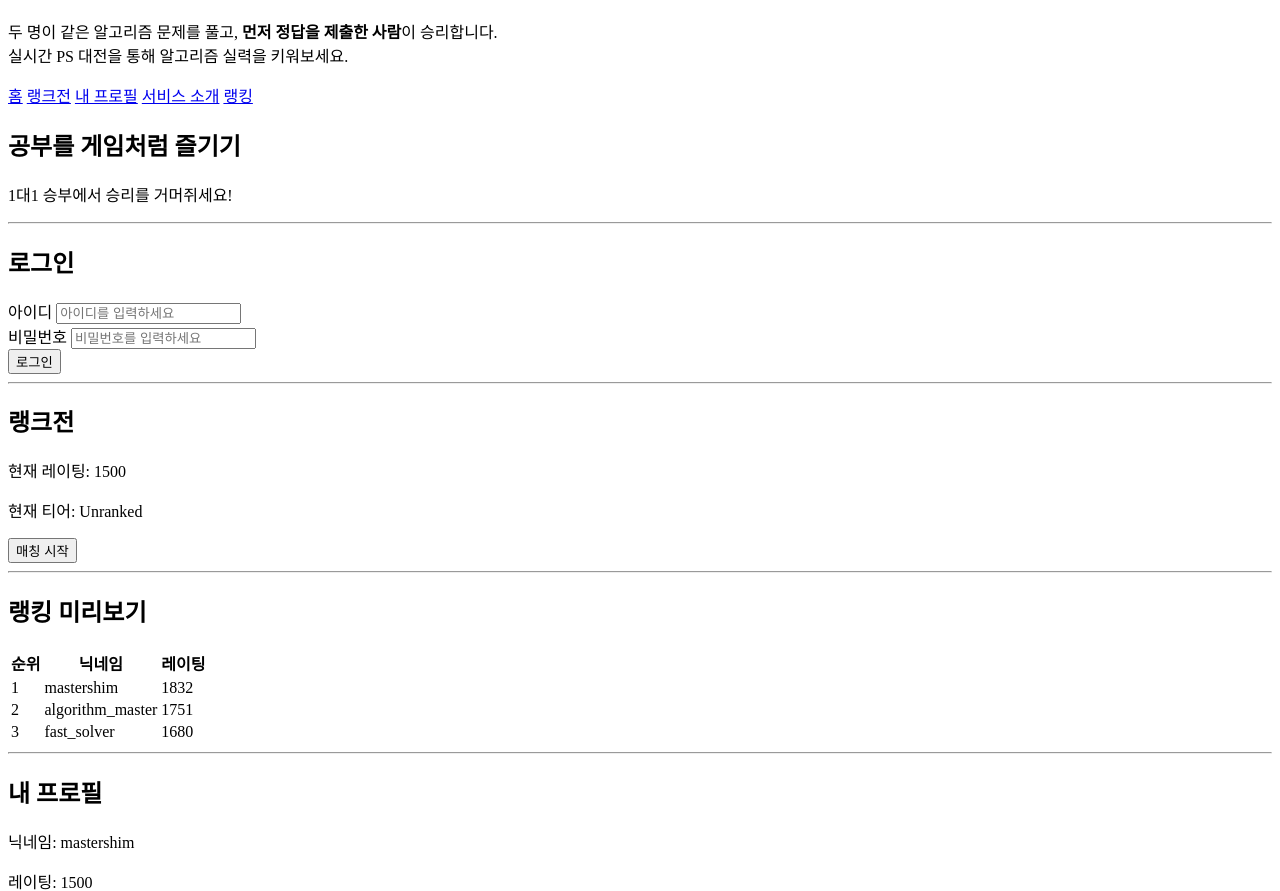
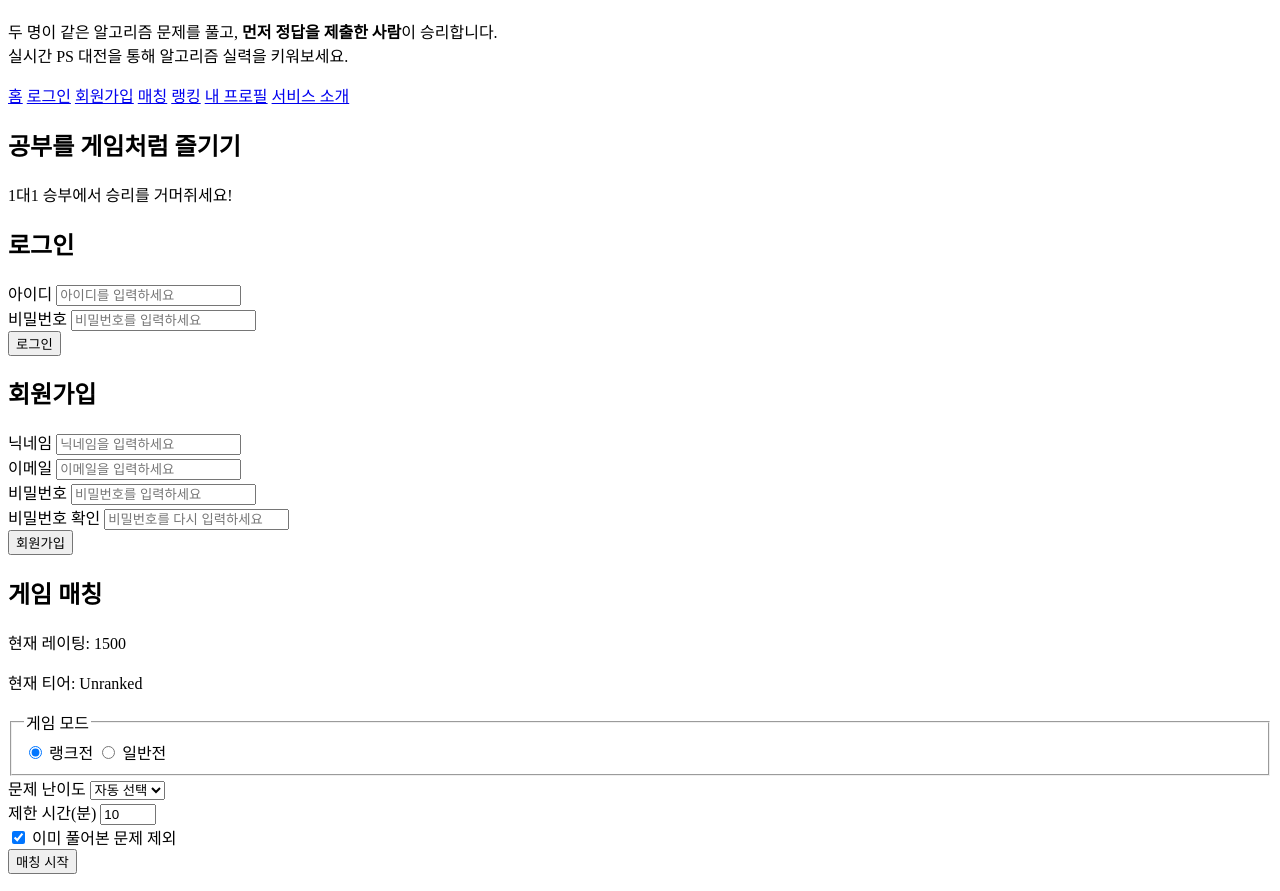
Before and after one commit to dhshim0105/ps-ranked, a plain HTML site: page index.html in a window 1280 px wide. Shown: the part 70-961 px from the top of the page. Drawn offline with Linux system fonts and the light colour scheme.

Commit message:
Improve forms and matching settings

```diff
--- a/index.html
+++ b/index.html
@@ -2,11 +2,10 @@
 <html lang="ko">
 <head>
     <meta charset="UTF-8">
-    <!-- title은 브라우저 탭에 보이는 제목-->
+    <meta name="viewport" content="width=device-width, initial-scale=1.0">
     <title>PS 맞짱</title>
 </head>
 <body>
-    <!-- h1은 페이지의 가장 중요한 큰 제목 -->
     <header>
         <h1>PS 맞짱</h1>
         <p>
@@ -14,12 +13,15 @@
             <strong>먼저 정답을 제출한 사람</strong>이 승리합니다.<br>
             실시간 PS 대전을 통해 알고리즘 실력을 키워보세요.
         </p>
+
         <nav>
             <a href="#hero">홈</a>
-            <a href="#match">랭크전</a>
+            <a href="#login">로그인</a>
+            <a href="#signup">회원가입</a>
+            <a href="#match">매칭</a>
+            <a href="#ranking-preview">랭킹</a>
             <a href="#profile">내 프로필</a>
             <a href="#service-info">서비스 소개</a>
-            <a href="#ranking-preview">랭킹</a>
         </nav>
     </header>
 
@@ -29,28 +31,29 @@
             <p>1대1 승부에서 승리를 거머쥐세요!</p>
         </section>
 
-        <hr>
-
         <section id="login" class="main-section">
             <h2>로그인</h2>
+
             <form>
-                <div>
-                    <label for="username">아이디</label>
+                <div class="form-group">
+                    <label for="login-username">아이디</label>
                     <input
-                        id="username"
+                        id="login-username"
                         name="username"
                         type="text"
                         placeholder="아이디를 입력하세요"
+                        required
                     >
                 </div>
 
-                <div>
-                    <label for="password">비밀번호</label>
+                <div class="form-group">
+                    <label for="login-password">비밀번호</label>
                     <input
-                        id="password"
+                        id="login-password"
                         name="password"
                         type="password"
                         placeholder="비밀번호를 입력하세요"
+                        required
                     >
                 </div>
 
@@ -58,26 +61,133 @@
             </form>
         </section>
 
-        <hr>
+        <section id="signup" class="main-section">
+            <h2>회원가입</h2>
 
-        <!--id는 개별 요소, class는 그룹 요소, span은 단위 요소-->
+            <form>
+                <div class="form-group">
+                    <label for="signup-nickname">닉네임</label>
+                    <input
+                        id="signup-nickname"
+                        name="nickname"
+                        type="text"
+                        placeholder="닉네임을 입력하세요"
+                        required
+                    >
+                </div>
+
+                <div class="form-group">
+                    <label for="signup-email">이메일</label>
+                    <input
+                        id="signup-email"
+                        name="email"
+                        type="email"
+                        placeholder="이메일을 입력하세요"
+                        required
+                    >
+                </div>
+
+                <div class="form-group">
+                    <label for="signup-password">비밀번호</label>
+                    <input
+                        id="signup-password"
+                        name="password"
+                        type="password"
+                        placeholder="비밀번호를 입력하세요"
+                        required
+                    >
+                </div>
+
+                <div class="form-group">
+                    <label for="signup-password-confirm">비밀번호 확인</label>
+                    <input
+                        id="signup-password-confirm"
+                        name="password-confirm"
+                        type="password"
+                        placeholder="비밀번호를 다시 입력하세요"
+                        required
+                    >
+                </div>
+
+                <button type="submit">회원가입</button>
+            </form>
+        </section>
+
+        <!-- id는 특정 요소 식별, class는 공통 그룹, span은 문장 안 일부를 묶는 태그 -->
         <section id="match" class="main-section">
-            <h2>랭크전</h2>
+            <h2>게임 매칭</h2>
 
             <div class="player-info">
                 <p>현재 레이팅: <span class="rating">1500</span></p>
                 <p>현재 티어: <span class="tier">Unranked</span></p>
             </div>
 
-            <button type="button">매칭 시작</button>
+            <form>
+                <fieldset>
+                    <legend>게임 모드</legend>
+
+                    <input
+                        type="radio"
+                        id="ranked"
+                        name="game-mode"
+                        value="ranked"
+                        checked
+                    >
+                    <label for="ranked">랭크전</label>
+
+                    <input
+                        type="radio"
+                        id="normal"
+                        name="game-mode"
+                        value="normal"
+                    >
+                    <label for="normal">일반전</label>
+                </fieldset>
+
+                <div class="form-group">
+                    <label for="difficulty">문제 난이도</label>
+                    <select id="difficulty" name="difficulty">
+                        <option value="auto" selected>자동 선택</option>
+                        <option value="bronze">Bronze</option>
+                        <option value="silver">Silver</option>
+                        <option value="gold">Gold</option>
+                    </select>
+                </div>
+
+                <div class="form-group">
+                    <label for="time-limit">제한 시간(분)</label>
+                    <input
+                        id="time-limit"
+                        name="time-limit"
+                        type="number"
+                        min="1"
+                        max="60"
+                        step="1"
+                        value="10"
+                        required
+                    >
+                </div>
+
+                <div class="form-group">
+                    <input
+                        type="checkbox"
+                        id="exclude-solved"
+                        name="exclude-solved"
+                        value="yes"
+                        checked
+                    >
+                    <label for="exclude-solved">이미 풀어본 문제 제외</label>
+                </div>
+
+                <button type="submit">매칭 시작</button>
+            </form>
         </section>
 
-        <hr>
+        <section id="ranking-preview" class="main-section">
+            <h2>랭킹 미리보기</h2>
 
-        <section id="ranking-preview" class="main-section">
-            <!-- 랭킹 정보 -->
-            <h2>랭킹 미리보기</h2>
             <table>
+                <caption>현재 상위 랭킹 3명</caption>
                 <thead>
                     <tr>
                         <th>순위</th>
@@ -105,8 +215,6 @@
             </table>
         </section>
 
-        <hr>
-
         <section id="profile" class="main-section">
             <h2>내 프로필</h2>
 
@@ -116,16 +224,13 @@
                 <p>티어: <span class="tier">Unranked</span></p>
                 <p>전적: <span class="record">12승 8패</span></p>
             </div>
-
         </section>
 
-        <hr>
-
         <section id="records" class="main-section">
-            <!-- 경기 기록 -->
             <h2>최근 경기</h2>
             <p>최근 진행한 경기 기록입니다.</p>
             <button id="record-button" type="button">전적 보기</button>
+
             <article class="match-record">
                 <h3>최근 경기 1</h3>
                 <p>
@@ -134,23 +239,21 @@
                     문제: 두 수의 합
                 </p>
             </article>
+
             <article class="match-record">
                 <h3>최근 경기 2</h3>
                 <p>
-                    상대: mastershim<br>
+                    상대: graph_solver<br>
                     결과: 패배<br>
                     문제: 최단 경로
                 </p>
             </article>
         </section>
 
-        <hr>
-
         <section id="service-info" class="main-section">
-            <!-- 서비스 소개 -->
             <h2>서비스 소개</h2>
             <p>
-                비슷한 실력의 사용자와 알고리즘 문제로 대결하는 서비스입니다.<br>
+                비슷한 실력의 사용자와 알고리즘 문제로 대결하는 서비스입니다.
                 경쟁을 통해 주도적으로 학습하고,
                 승리에서 오는 성취감을 느낄 수 있습니다.
             </p>
@@ -158,7 +261,8 @@
             <h3>주요 기능</h3>
             <ul>
                 <li>비슷한 실력의 사용자끼리 실시간 매칭</li>
-                <li><strong>각 사용자의 실력을 고려한 동일 문제 제공</strong></li>
+                <li><strong>두 플레이어의 실력을 고려한 동일 문제 제공</strong></li>
+                <li>검증된 자체 문제은행에서 문제 출제</li>
                 <li>실시간 경기 상태 확인</li>
                 <li>승패에 따른 점수 및 티어 변화</li>
                 <li>경기 기록 확인</li>
@@ -168,34 +272,43 @@
             <h3>게임 진행 방법</h3>
             <ol>
                 <li>비슷한 실력의 매칭 상대를 찾는다.</li>
-                <li>두 사용자가 동일한 알고리즘 문제를 확인한다.</li>
+                <li>두 사용자에게 동일한 알고리즘 문제를 제공한다.</li>
                 <li>상대보다 먼저 정답을 제출한다.</li>
                 <li>경기 결과에 따라 점수와 티어가 변한다.</li>
             </ol>
 
-            <h3>온라인 저지 연동 방식</h3>
+            <h3>문제 제공 방식</h3>
             <p>
-                기존 온라인 저지에서 문제를 가져옵니다.<br>
-                두 사용자에게 동일한 문제를 제공합니다.<br>
-                초기 버전에서는 <strong>먼저 정답을 제출한 사용자를 승자</strong>로 처리합니다.<br>
-                추후에는 오답이나 시간 초과 제출에 페널티를 적용할 예정입니다.
+                AI를 활용해 문제 초안과 테스트 데이터를 만들고,
+                사전에 검증한 문제를 자체 문제은행에 저장합니다.<br>
+                랭크전에서는 두 플레이어의 평균 레이팅을 기준으로 적절한 난이도의 문제를 자동으로 선택하고,
+                일반전에서는 사용자가 원하는 난이도를 직접 선택할 수도 있습니다.
             </p>
-
-            <a href="https://www.acmicpc.net/" target="_blank">
-                백준 온라인 저지 방문
-            </a>
         </section>
 
-        <hr>
+        <section id="suggestion" class="main-section">
+            <h2>건의사항</h2>
+
+            <form>
+                <label for="suggestion-text">건의 내용</label>
+                <textarea
+                    id="suggestion-text"
+                    name="suggestion"
+                    placeholder="서비스에 대한 건의사항을 입력하세요"
+                ></textarea>
+
+                <button type="submit">건의하기</button>
+            </form>
+        </section>
 
         <section id="future" class="main-section">
-            <!-- 향후 개발 계획 -->
             <h2>향후 추가하고 싶은 기능</h2>
             <ul>
                 <li>오답 및 시간·메모리 초과 페널티</li>
                 <li>친선 대회</li>
                 <li>실시간 경기 관전</li>
                 <li><strong>티어 최초 달성 이벤트</strong></li>
+                <li>AI 문제 생성 및 검증 자동화 고도화</li>
             </ul>
 
             <p>
@@ -204,14 +317,11 @@
             </p>
         </section>
 
-        <aside>
+        <aside class="algorithm-tip">
             <h2>알고리즘 팁</h2>
             <p>최고의 알고리즘 학습법은 직접 해보면서 확인하는 것입니다.</p>
         </aside>
-
     </main>
-
-
 
     <footer>
         <p>PS 맞짱 개인 프로젝트</p>
```
